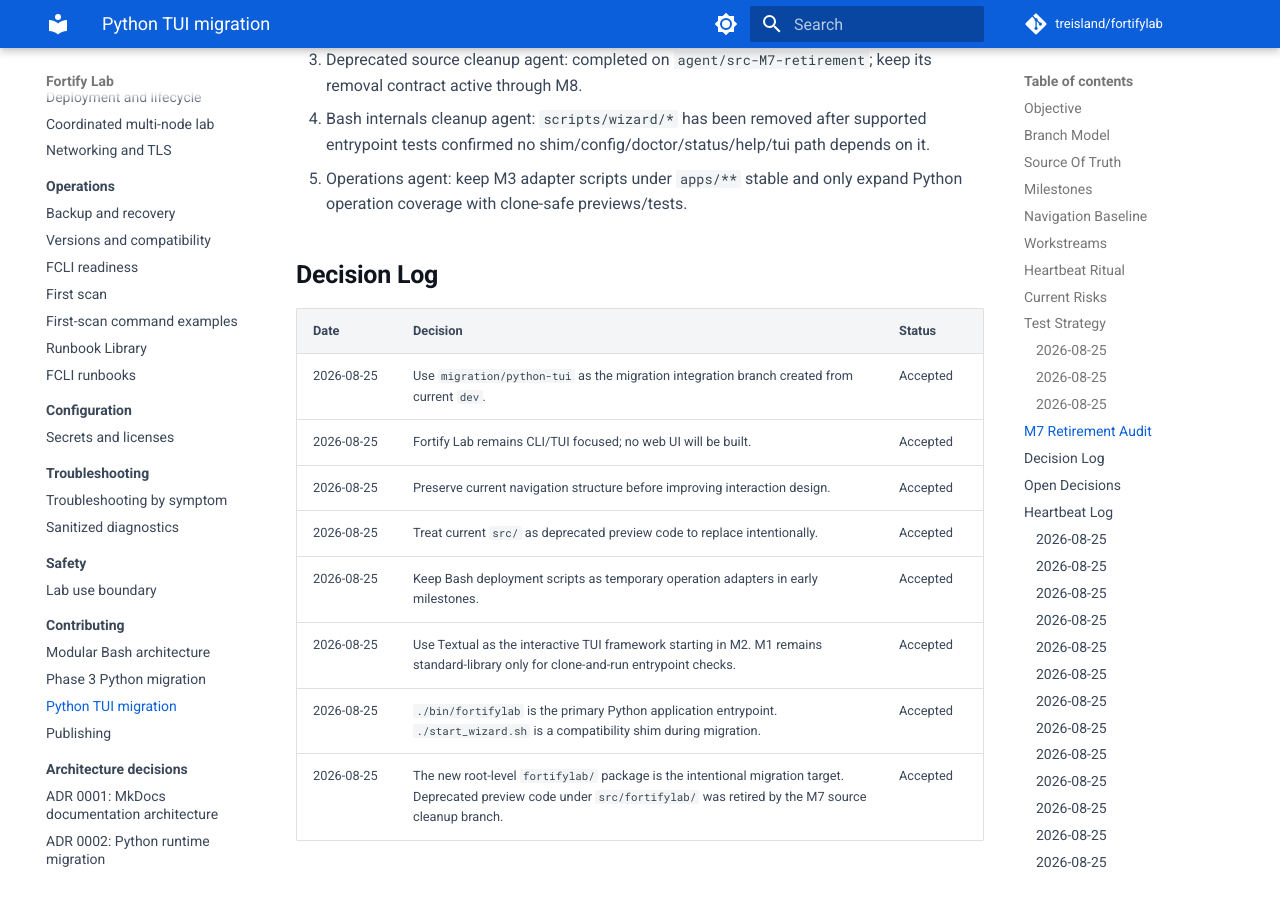
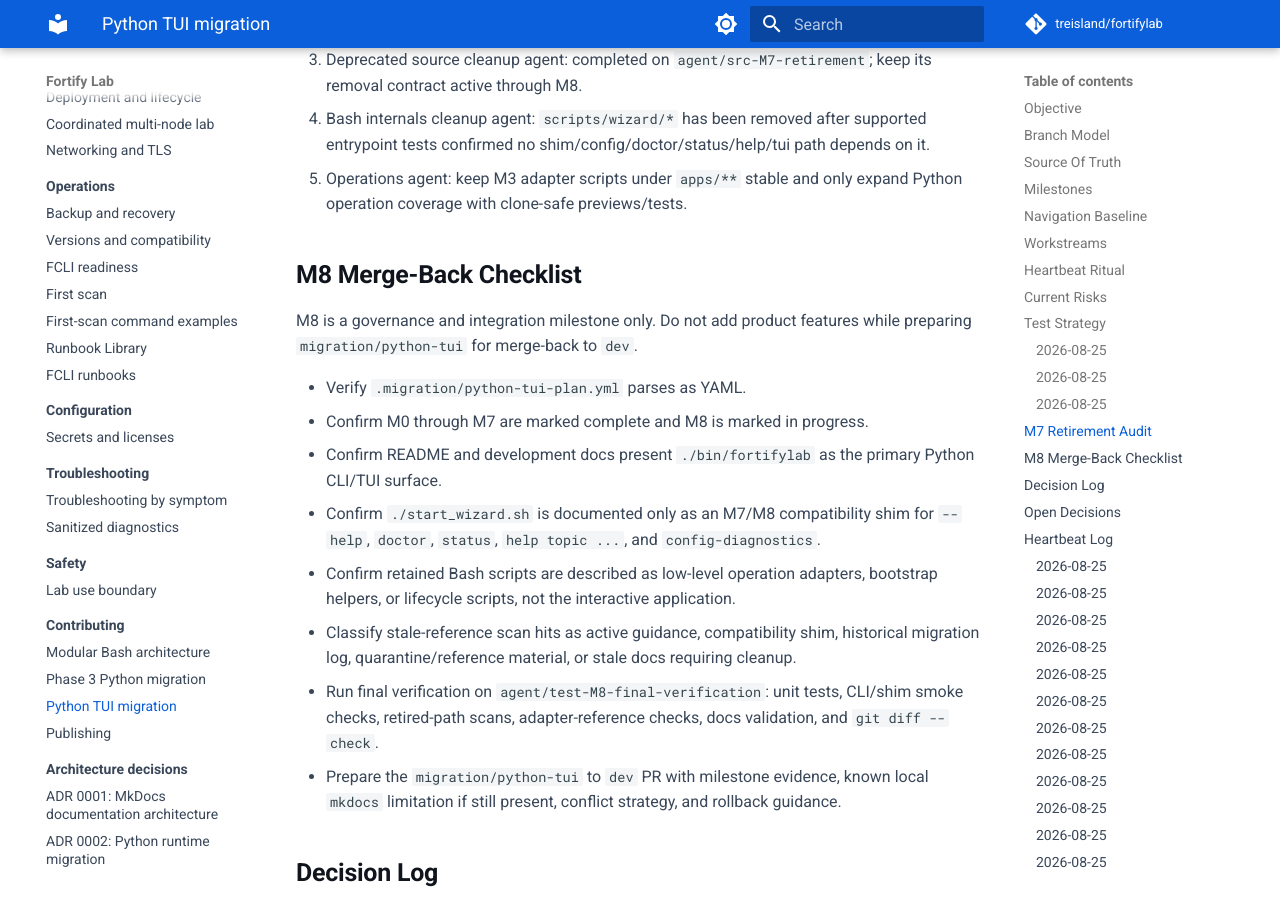
Before and after one commit to treisland/fortifylab, an MkDocs documentation site: the page built from docs/development/python-tui-migration.md, in a window 1280 px wide and 900 px high, scrolled down 11603 px. Built offline with MkDocs 1.6.1 and Material for MkDocs 9.7.7, drawn with Linux system fonts in a browser that asks for light colours; comment, search, counter and statistics services are not loaded.

Commit message:
docs: prepare M8 merge-back readiness

```diff
--- a/docs/development/python-tui-migration.md
+++ b/docs/development/python-tui-migration.md
@@ -338,6 +338,30 @@ Implementation agents can proceed in this order:
 3. Deprecated source cleanup agent: completed on `agent/src-M7-retirement`; keep its removal contract active through M8.
 4. Bash internals cleanup agent: `scripts/wizard/*` has been removed after supported entrypoint tests confirmed no shim/config/doctor/status/help/tui path depends on it.
 5. Operations agent: keep M3 adapter scripts under `apps/**` stable and only expand Python operation coverage with clone-safe previews/tests.
+
+## M8 Merge-Back Checklist
+
+M8 is a governance and integration milestone only. Do not add product features
+while preparing `migration/python-tui` for merge-back to `dev`.
+
+- Verify `.migration/python-tui-plan.yml` parses as YAML.
+- Confirm M0 through M7 are marked complete and M8 is marked in progress.
+- Confirm README and development docs present `./bin/fortifylab` as the primary
+  Python CLI/TUI surface.
+- Confirm `./start_wizard.sh` is documented only as an M7/M8 compatibility shim
+  for `--help`, `doctor`, `status`, `help topic ...`, and
+  `config-diagnostics`.
+- Confirm retained Bash scripts are described as low-level operation adapters,
+  bootstrap helpers, or lifecycle scripts, not the interactive application.
+- Classify stale-reference scan hits as active guidance, compatibility shim,
+  historical migration log, quarantine/reference material, or stale docs
+  requiring cleanup.
+- Run final verification on `agent/test-M8-final-verification`: unit tests,
+  CLI/shim smoke checks, retired-path scans, adapter-reference checks, docs
+  validation, and `git diff --check`.
+- Prepare the `migration/python-tui` to `dev` PR with milestone evidence, known
+  local `mkdocs` limitation if still present, conflict strategy, and rollback
+  guidance.
 
 ## Decision Log
 
```
Also changed, not shown: README.md (+4 -3 lines), docs/development/phase-3-python-migration.md (+5 -6 lines), 1 other file.
